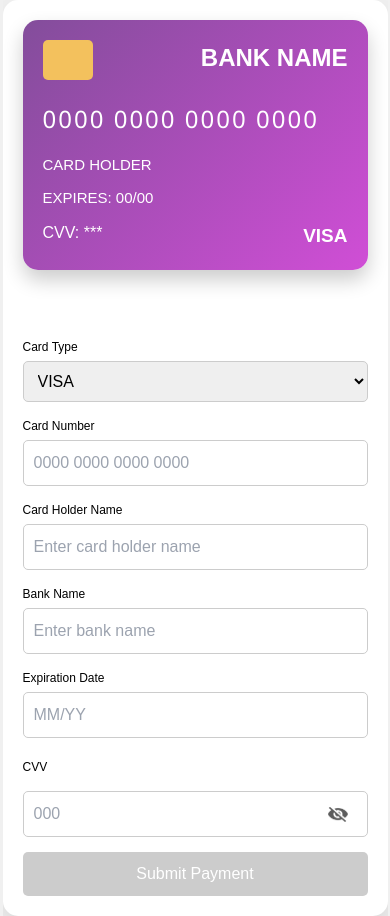
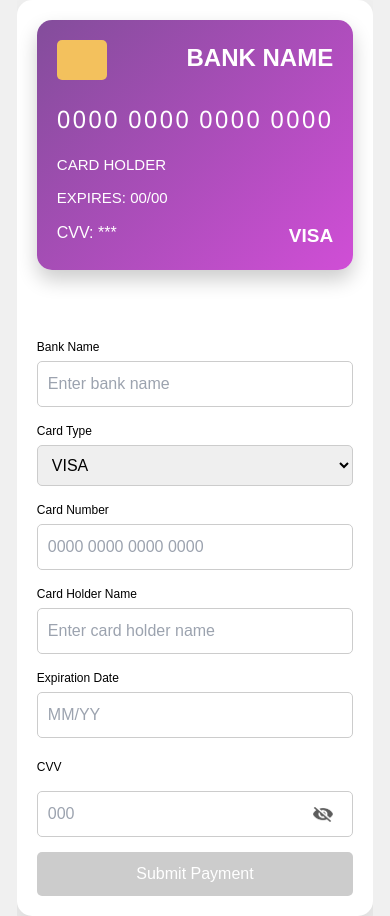
Before and after one commit to Mmesoma-Constance/nexora, a website: page public/payment.html in a window 390 px wide. Drawn offline with Linux system fonts and the light colour scheme.

Commit message:
made a few changes in the payment page

```diff
--- a/public/payment.html
+++ b/public/payment.html
@@ -164,9 +164,9 @@
     <div class="overflow-hidden">
       <!-- <img src="images/eye-close.png" alt="" id="eyeicon" /> -->
       <div
-        class="payment-container grid grid-cols-1 md:grid-cols-2 gap-12 md:gap-20 items-center mx-auto"
+        class="payment-container grid grid-cols-1 md:grid-cols-2 gap-12 md:gap-20 items-center w-full"
       >
-        <div class="card w-[345px] md:w-[400px] mx-auto">
+        <div class="card w-full md:w-[400px] mx-auto">
           <div class="card-chip"></div>
           <div class="bank-name" id="bank-name-display">Bank Name</div>
           <div class="card-number" id="card-number-display">
@@ -182,6 +182,11 @@
 
         <div class="form-container">
           <div class="form-group">
+            <label for="bank-name">Bank Name</label>
+            <input type="text" id="bank-name" placeholder="Enter bank name" />
+          </div>
+
+          <div class="form-group">
             <label for="card-type-select">Card Type</label>
             <select id="card-type-select">
               <option value="VISA">VISA</option>
@@ -195,7 +200,7 @@
             <input
               type="text"
               id="card-number"
-              maxlength="19"
+              maxlength="16"
               placeholder="0000 0000 0000 0000"
             />
           </div>
@@ -207,11 +212,6 @@
               id="card-holder"
               placeholder="Enter card holder name"
             />
-          </div>
-
-          <div class="form-group">
-            <label for="bank-name">Bank Name</label>
-            <input type="text" id="bank-name" placeholder="Enter bank name" />
           </div>
 
           <div class="form-group inline-group">
```
